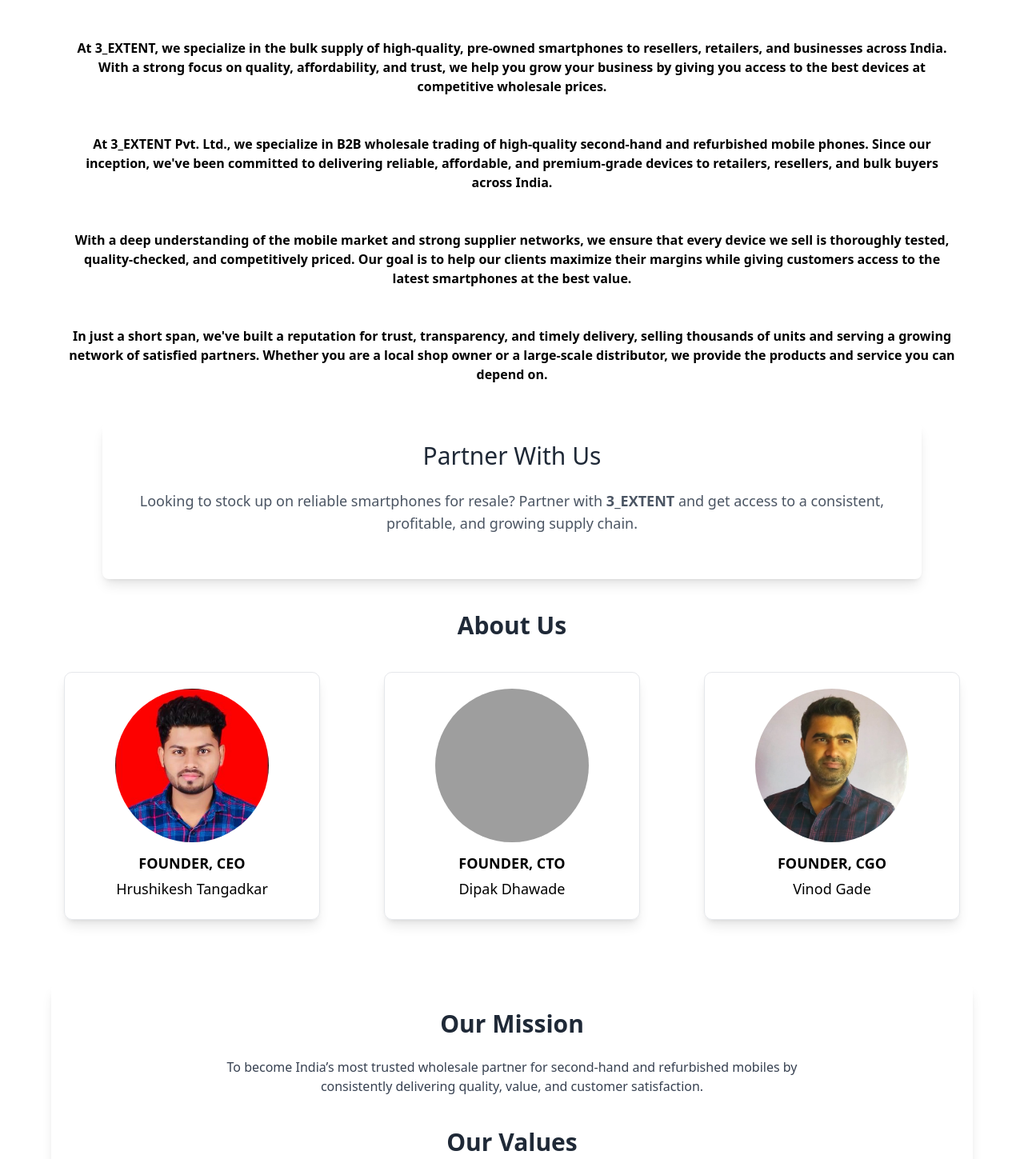
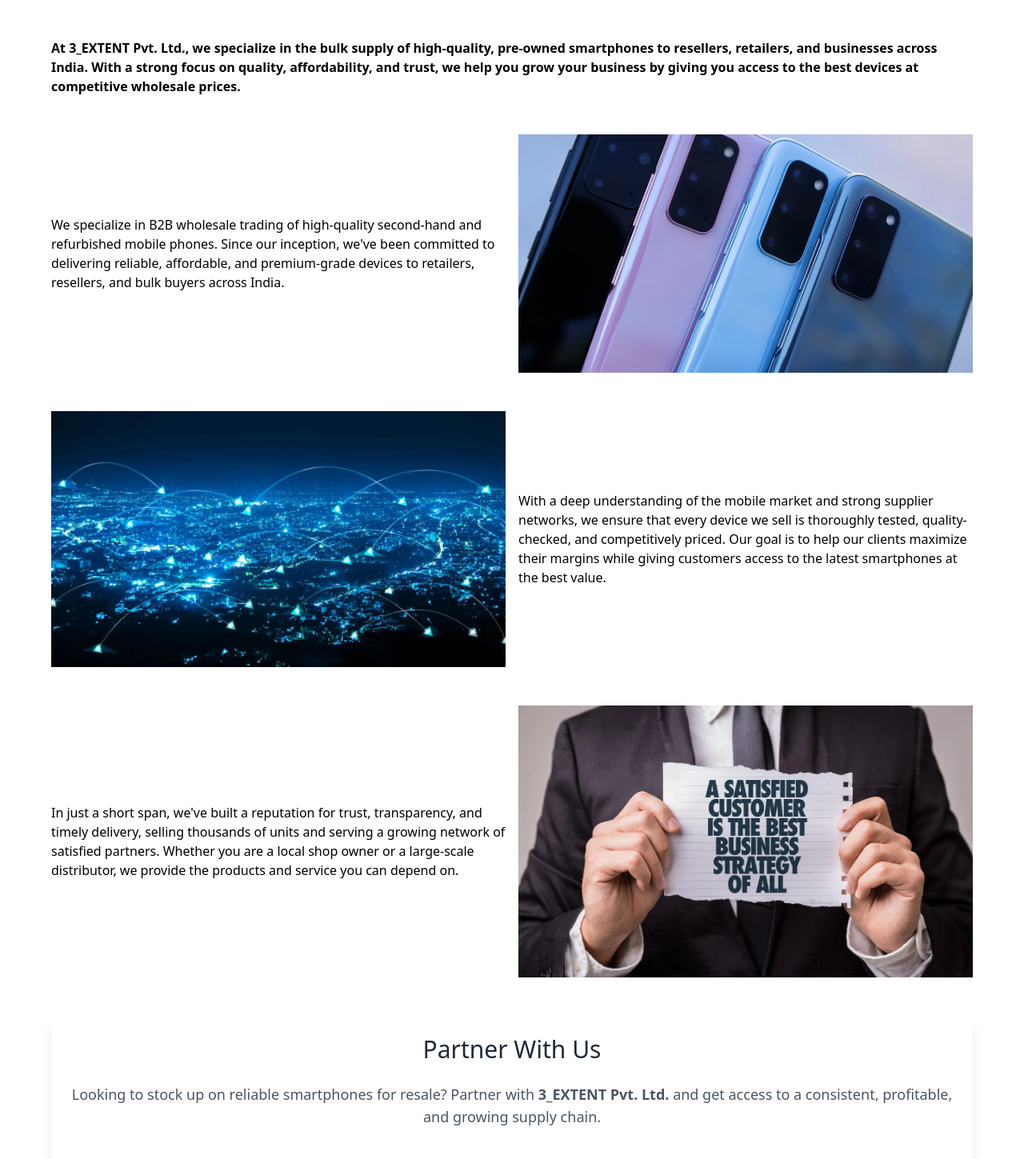
Before and after one commit to codadhyay/3_extent_website, a plain HTML site: page index.html in a window 1280 px wide. Shown: the part 479-1928 px from the top of the page at 80% size. Drawn offline with nearby package versions, Linux system fonts and the light colour scheme; grey boxes are pictures that could not be loaded.

Commit message:
Added some changes

```diff
--- a/index.html
+++ b/index.html
@@ -4,18 +4,16 @@
 <head>
   <meta charset="UTF-8">
   <meta name="viewport" content="width=device-width, initial-scale=1.0">
-  <title>Document</title>
+  <title>3_EXTENT</title>
   <script src="https://cdn.tailwindcss.com"></script>
   <link rel="stylesheet" href="https://cdnjs.cloudflare.com/ajax/libs/font-awesome/4.7.0/css/font-awesome.min.css">
-
-
 </head>
 
 <body>
   <!-- Header -->
   <div>
     <div class="flex justify-between items-center px-20 py-3">
-      <div><img src="./Assets/3extent.png" class="w-20 " /></div>
+      <div><img src="./Assets/3extent.png" class="w-20" /></div>
       <div class="">
         <a href="#partnerWithUs" class="mr-5">Partner With Us</a>
         <a href="#aboutUs" class="mr-5">About Us</a>
@@ -28,26 +26,42 @@
         <p class="text-white font-semibold text-2xl ">Fully tested, graded, and ready for resale</p>
       </div>
     </div>
-    <div class="mx-20 text font-semibold text-center ">
-      <div class="my-12">At 3_EXTENT, we specialize in the bulk supply of high-quality, pre-owned smartphones to
-        resellers, retailers, and businesses across India. With a strong focus on quality, affordability, and trust, we
-        help you grow your business by giving you access to the best devices at competitive wholesale prices.</div>
-      <div class="my-12">At 3_EXTENT Pvt. Ltd., we specialize in B2B wholesale trading of high-quality second-hand and
+
+    <div class="w-[90%] mx-auto">
+      <div class="my-12 text font-semibold">
+        At 3_EXTENT Pvt. Ltd., we specialize in the bulk supply of high-quality, pre-owned
+        smartphones
+        to
+        resellers, retailers, and businesses across India. With a strong focus on quality, affordability, and trust,
+        we
+        help you grow your business by giving you access to the best devices at competitive wholesale prices.
+      </div>
+      <div class="my-12 flex gap-4 items-center">
+        <div class="w-[50%]">We specialize in B2B wholesale trading of high-quality second-hand and
           refurbished mobile phones. Since our inception, we've been committed to delivering reliable, affordable, and
           premium-grade devices to retailers, resellers, and bulk buyers across India.</div>
-      <div class="my-12">With a deep understanding of the mobile market and strong supplier networks, we ensure that
+        <div class="w-[50%]"><img src="./Assets/home2.webp" class="" /></div>
+      </div>
+      <div class="my-12 flex gap-4 items-center">
+        <div class="w-[50%]"><img src="./Assets/home3.webp" class="w-[100%]" /></div>
+        <div class="w-[50%]">With a deep understanding of the mobile market and strong supplier networks, we ensure that
           every device we sell is thoroughly tested, quality-checked, and competitively priced. Our goal is to help our
-        clients maximize their margins while giving customers access to the latest smartphones at the best value.</div>
-      <div class="my-12">In just a short span, we've built a reputation for trust, transparency, and timely delivery,
+          clients maximize their margins while giving customers access to the latest smartphones at the best value.
+        </div>
+      </div>
+      <div class="my-12 flex gap-4 items-center">
+        <div class="w-[50%]">In just a short span, we've built a reputation for trust, transparency, and timely
+          delivery,
           selling thousands of units and serving a growing network of satisfied partners. Whether you are a local shop
           owner or a large-scale distributor, we provide the products and service you can depend on.</div>
-    </div>
+        <div class="w-[50%]"><img src="./Assets/home4.webp" class="w-[100%]" /></div>
       </div>
       <!-- Partner with us -->
-  <div class="w-[80%] mx-auto p-6 bg-white shadow-lg rounded-lg my-10" id="partnerWithUs">
+      <div class="p-6 bg-white shadow-lg rounded-lg my-10" id="partnerWithUs">
         <div class="text-3xl font-serief text-center text-gray-800 mb-6">Partner With Us</div>
         <div class="text-lg text-gray-600 text-center mb-8">
-      Looking to stock up on reliable smartphones for resale? Partner with <strong>3_EXTENT</strong> and get
+          Looking to stock up on reliable smartphones for resale? Partner with <strong>3_EXTENT Pvt. Ltd.</strong> and
+          get
           access
           to a
           consistent,
@@ -62,23 +76,23 @@
         <div class="w-full flex justify-evenly mt-10">
           <div class="w-[25%] border shadow-lg rounded-[10px] flex flex-col items-center p-5">
             <img src="./Assets/CEO.jpeg" class="w-48 h-48 rounded-full object-cover object-top" />
-        <div class="mt-3 font-semibold text-lg">FOUNDER, CEO</div>
+            <div class="mt-3 font-semibold text-lg text-center">FOUNDER, Chief Executive Officer(CEO)</div>
             <div class="my-1  text-lg">Hrushikesh Tangadkar</div>
           </div>
           <div class="w-[25%] border shadow-lg rounded-[10px] flex flex-col items-center p-5">
             <img src="./Assets/CTO.jpg" class="w-48 h-48 rounded-full object-cover object-top" />
-        <div class="mt-3 font-semibold text-lg">FOUNDER, CTO</div>
+            <div class="mt-3 font-semibold text-lg text-center">FOUNDER, Chief Technology Officer(CTO)</div>
             <div class="my-1 text-lg">Dipak Dhawade</div>
           </div>
           <div class="w-[25%] border shadow-lg rounded-[10px] flex flex-col items-center p-5">
             <img src="./Assets/CGO.jpeg" class="w-48 h-48 rounded-full object-cover object-top" />
-        <div class="mt-3 font-semibold text-lg">FOUNDER, CGO</div>
+            <div class="mt-3 font-semibold text-lg text-center">FOUNDER, Chief Growth Officer(CGO)</div>
             <div class="my-1 text-lg">Vinod Gade</div>
 
           </div>
         </div>
         <!-- Our values and mission -->
-    <div class="w-[90%] max-w-6xl mx-auto p-8 bg-white shadow-lg rounded-lg mt-20">
+        <div class="p-8 bg-white shadow-lg rounded-lg mt-20">
           <div class="text-3xl font-semibold text-center text-gray-800 mb-6">Our Mission</div>
           <div class="flex justify-center mb-10">
             <div class="text-center text-gray-700 max-w-3xl">
@@ -98,7 +112,7 @@
       </div>
 
       <!-- Contact US -->
-  <div class="w-[100%] max-w-6xl mx-auto p-8 bg-white shadow-lg rounded-lg mt-20" id="contactUs">
+      <div class="p-8 bg-white shadow-lg rounded-lg mt-20" id="contactUs">
         <div>
           <div class="text-3xl font-semibold text-center text-gray-800 mb-6">Contact Us</div>
           <div class="flex justify-center mb-8">
@@ -142,6 +156,7 @@
 
         </div>
       </div>
+    </div>
 </body>
 
 </html>
```
Also changed, not shown: Assets/Bulkmobile.webp (deleted), Assets/home2.jpg (added), Assets/home2.webp (added), Assets/home3.webp (added), Assets/home4.webp (added), Assets/mobile.webp (deleted). Lines whose indentation alone changed are shown as unchanged.
